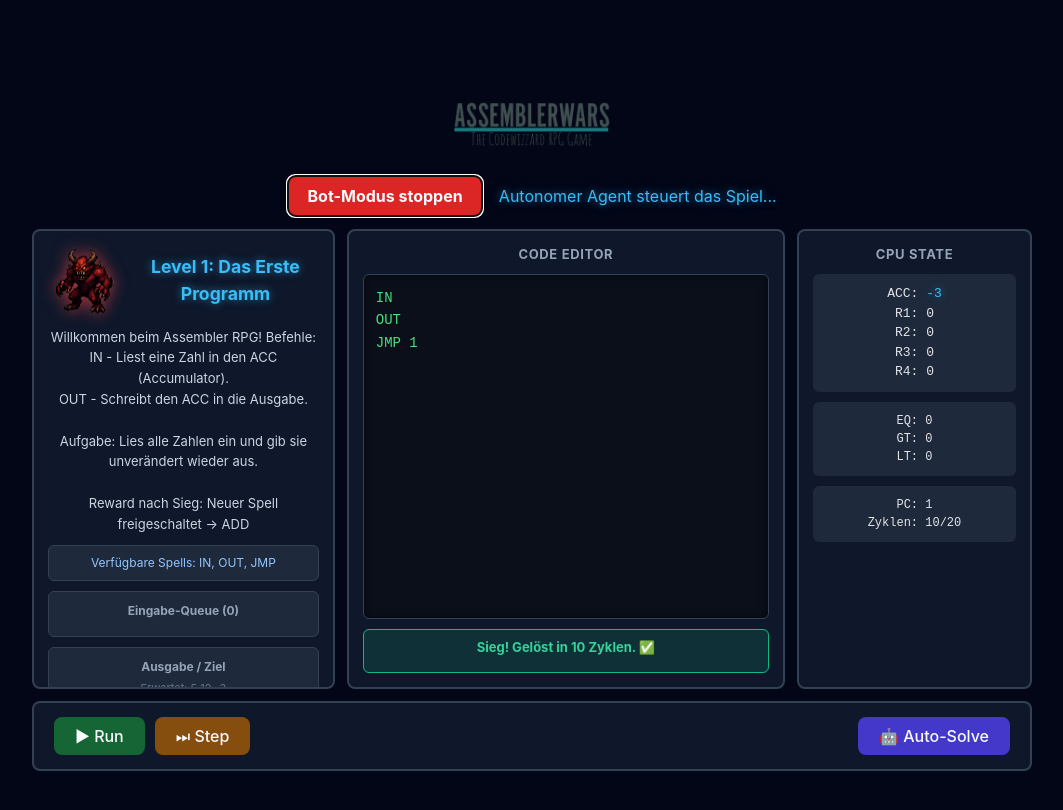
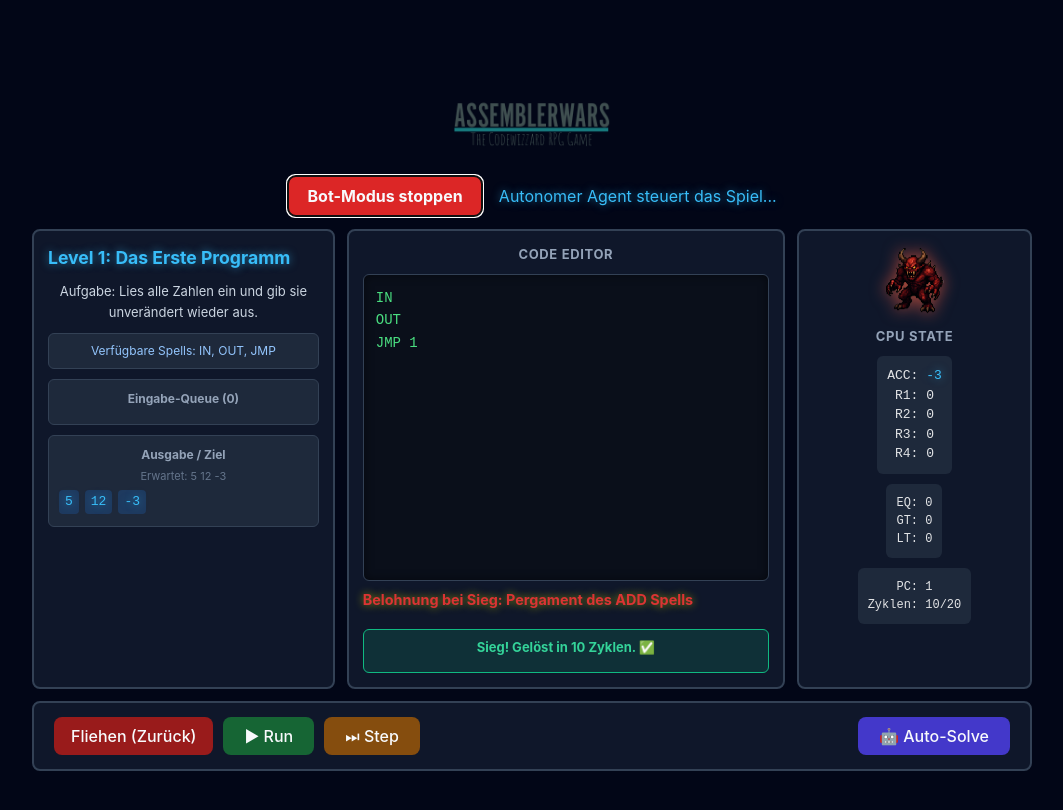
Before and after one commit to mommel/assemblergame, a React (Vite) app: page / in a window 1280 px wide. Both pictures are taken after a click on the button "🤖 Full Playthrough starten". Shown: the top 810 px of the page, without its empty margins (108-1171 px from the left). Built offline with nearby package versions, Linux system fonts and the light colour scheme.

Commit message:
mod: Bossfight layout

```diff
--- a/src/components/BattleIDE.jsx
+++ b/src/components/BattleIDE.jsx
@@ -135,20 +135,7 @@ export const BattleIDE = ({ level, onVictory, onFlee, autoPlay, levelIndex, unlo
           overflow: 'hidden',
           minWidth: 0,
         }}>
-          {/* Boss sprite */}
           <div style={{ display: 'flex', alignItems: 'center', gap: '12px' }}>
-            <img
-              src={bossImg}
-              alt="boss"
-              style={{
-                width: '72px', height: '72px',
-                objectFit: 'contain',
-                imageRendering: 'pixelated',
-                filter: 'drop-shadow(0 0 8px rgba(239,68,68,0.7))',
-                animation: 'bounce-boss 1.2s infinite',
-                flexShrink: 0,
-              }}
-            />
             <div>
               <h2 className="text-glow" style={{ margin: 0, fontSize: '1.1rem' }}>{level.name}</h2>
             </div>
@@ -182,10 +169,6 @@ export const BattleIDE = ({ level, onVictory, onFlee, autoPlay, levelIndex, unlo
               ))}
             </div>
           </div>
-
-          <button onClick={onFlee} style={{ marginTop: 'auto', background: '#991b1b', padding: '8px 16px' }}>
-            Fliehen (Zurück)
-          </button>
         </div>
 
         {/* === MIDDLE PANEL: Code Editor — fills height, textarea is flex:1 === */}
@@ -220,8 +203,11 @@ export const BattleIDE = ({ level, onVictory, onFlee, autoPlay, levelIndex, unlo
             onChange={(e) => setCode(e.target.value)}
             spellCheck={false}
           />
-
-          {/* Status message — always rendered to pre-reserve space, never causes layout shift */}
+          <div style={{ display: 'flex', alignItems: 'center', gap: '12px' }}>
+            <div>
+              <h2 className="text-glow-loot" style={{ margin: 0, fontSize: '0.9rem' }}>{level.grantsReward}</h2>
+            </div>
+          </div>
           <div style={{
               marginTop: '10px',
               minHeight: '44px',
@@ -243,6 +229,7 @@ export const BattleIDE = ({ level, onVictory, onFlee, autoPlay, levelIndex, unlo
         <div style={{
           flex: 0.75,
           display: 'flex',
+          alignItems: 'center',
           flexDirection: 'column',
           gap: '10px',
           background: '#0f172a',
@@ -251,6 +238,18 @@ export const BattleIDE = ({ level, onVictory, onFlee, autoPlay, levelIndex, unlo
           padding: '14px',
           overflow: 'hidden',
         }}>
+          <img
+              src={bossImg}
+              alt="boss"
+              style={{
+                width: '72px', height: '72px',
+                objectFit: 'contain',
+                imageRendering: 'pixelated',
+                filter: 'drop-shadow(0 0 8px rgba(239,68,68,0.7))',
+                animation: 'bounce-boss-fight 2.1s infinite',
+                flexShrink: 0,
+              }}
+            />
           <h3 style={{ margin: 0, fontSize: '13px', color: '#94a3b8', textTransform: 'uppercase', letterSpacing: '0.05em' }}>CPU State</h3>
           <div style={{ background: '#1e293b', borderRadius: '6px', padding: '10px', fontFamily: 'monospace', fontSize: '13px' }}>
             <div>ACC: <span className="text-glow">{gameState.registers.ACC}</span></div>
@@ -284,8 +283,13 @@ export const BattleIDE = ({ level, onVictory, onFlee, autoPlay, levelIndex, unlo
         boxSizing: 'border-box',
         alignItems: 'center',
       }}>
+         <button onClick={onFlee} style={{ marginTop: 'auto', background: '#991b1b', padding: '8px 16px' }}>
+            Fliehen (Zurück)
+          </button>
+
         <button id="run-btn" onClick={handleRun} style={{ background: '#166534', padding: '8px 20px' }}>▶ Run</button>
         <button onClick={handleStep} style={{ background: '#854d0e', padding: '8px 20px' }}>⏭ Step</button>
+
         <button onClick={handleAutoSolve} style={{ background: '#4338ca', padding: '8px 20px', marginLeft: 'auto' }}>🤖 Auto-Solve</button>
       </div>
 
@@ -294,6 +298,33 @@ export const BattleIDE = ({ level, onVictory, onFlee, autoPlay, levelIndex, unlo
           0%, 100% { transform: translateY(0); }
           50% { transform: translateY(-6px); }
         }
+        @keyframes bounce-boss-fight {
+            0%, 100% {
+              transform: translateX(0) translateY(0);
+              filter: drop-shadow(0 0 8px rgba(239, 68, 68, 0.7));
+            }
+            40% { transform: translateX(0) translateY(-4px); }
+            50% {
+              transform: translateX(-12px) translateY(2px);
+              filter: drop-shadow(0 0 8px rgba(241, 228, 41, 0.7));
+            }
+            51% {
+              filter: drop-shadow(0 0 4px rgba(231, 97, 8, 0.97));
+            }
+            52% {
+              filter: drop-shadow(0 0 2px rgba(231, 23, 8, 0.7));
+            }
+            60% { transform: translateX(4px) translateY(0); }
+            70% {
+              transform: translateX(-2px) translateY(0);
+              filter: drop-shadow(0 0 2px rgba(239, 68, 68, 0.7));
+            }
+            80% {
+              transform: translateX(-4px) translateY(0);
+              filter: drop-shadow(0 0 8px rgba(231, 23, 8, 0.7));
+            }
+            90% { transform: translateX(5px) translateY(0); }
+        }
       `}</style>
     </div>
   );
--- a/src/engine/levels.js
+++ b/src/engine/levels.js
@@ -4,7 +4,7 @@ const baseLevels = [
   {
     id: 1,
     name: "Level 1: Das Erste Programm",
-    description: "Willkommen beim Assembler RPG! Befehle:\nIN - Liest eine Zahl in den ACC (Accumulator).\nOUT - Schreibt den ACC in die Ausgabe.\n\nAufgabe: Lies alle Zahlen ein und gib sie unverändert wieder aus.",
+    description: "Aufgabe: Lies alle Zahlen ein und gib sie unverändert wieder aus.",
     inputs: [5, 12, -3],
     expectedOutputs: [5, 12, -3],
     maxCycles: 20,
@@ -15,7 +15,7 @@ const baseLevels = [
   {
     id: 2,
     name: "Level 2: Arithmetik Plus",
-    description: "Befehle:\nADD x - Addiert x zum ACC.\n\nAufgabe: Lies Zahlen ein, addiere jeweils 5 dazu und gib sie aus.",
+    description: "Aufgabe: Lies Zahlen ein, addiere jeweils 5 dazu und gib sie aus.",
     inputs: [10, 0, -5],
     expectedOutputs: [15, 5, 0],
     maxCycles: 30,
@@ -26,7 +26,7 @@ const baseLevels = [
   {
     id: 3,
     name: "Level 3: Subtraktion",
-    description: "Befehle:\nSUB x - Subtrahiert x vom ACC.\n\nAufgabe: Lies jede Zahl, ziehe 3 davon ab und gib das Ergebnis aus.",
+    description: "Aufgabe: Lies jede Zahl, ziehe 3 davon ab und gib das Ergebnis aus.",
     inputs: [10, 3, 0],
     expectedOutputs: [7, 0, -3],
     maxCycles: 30,
@@ -37,7 +37,7 @@ const baseLevels = [
   {
     id: 4,
     name: "Level 4: Multiplikation mit 2",
-    description: "Es gibt keinen MUL-Befehl! Aber du kannst den ACC mit sich selbst addieren.\nNutze Register: MOV R1, ACC.\nDann ADD R1.\n\nAufgabe: Verdopple jede Eingabe.",
+    description: "Aufgabe: Verdopple jede Eingabe.",
     inputs: [5, 10, -2],
     expectedOutputs: [10, 20, -4],
     maxCycles: 40,
@@ -59,7 +59,7 @@ const baseLevels = [
   {
     id: 6,
     name: "Level 6: Bedingte Ausgabe (Zero)",
-    description: "Bedingungen:\nCMP x - Vergleicht ACC mit x.\nJEQ line - Springt zur Zeile, wenn ACC == x.\n\nAufgabe: Wenn die Eingabe 0 ist, gib 1 aus. Ansonsten gib 0 aus.",
+    description: "Aufgabe: Wenn die Eingabe 0 ist, gib 1 aus. Ansonsten gib 0 aus.",
     inputs: [0, 5, 0, -2, 0],
     expectedOutputs: [1, 0, 1, 0, 1],
     maxCycles: 100,
@@ -70,7 +70,7 @@ const baseLevels = [
   {
     id: 7,
     name: "Level 7: Positivitäts-Filter",
-    description: "Befehle:\nJGT line (Jump if Greater Than)\n\nAufgabe: Gib nur die positiven ( > 0 ) Zahlen aus. Wirf alle anderen weg.",
+    description: "Aufgabe: Gib nur die positiven ( > 0 ) Zahlen aus. Wirf alle anderen weg.",
     inputs: [5, -2, 0, 10, -5],
     expectedOutputs: [5, 10],
     maxCycles: 50,
@@ -81,7 +81,7 @@ const baseLevels = [
   {
     id: 8,
     name: "Level 8: Negative Filter",
-    description: "Befehle:\nJLT line (Jump if Less Than)\n\nAufgabe: Gib nur die rein negativen ( < 0 ) Zahlen aus.",
+    description: "Aufgabe: Gib nur die rein negativen ( < 0 ) Zahlen aus.",
     inputs: [3, -4, 0, -1, 5],
     expectedOutputs: [-4, -1],
     maxCycles: 50,
@@ -342,7 +342,7 @@ export const levels = baseLevels.map((level) => {
   if (!spellPlan) return level;
 
   const rewardLine = spellPlan.grantedAfterWin
-    ? `\n\nReward nach Sieg: Neuer Spell freigeschaltet → ${spellPlan.grantedAfterWin}`
+    ? `\n\nBelohnung bei Sieg: Pergament des ${spellPlan.grantedAfterWin} Spells`
     : '';
 
   return {
@@ -350,6 +350,7 @@ export const levels = baseLevels.map((level) => {
     requiredInstructions: spellPlan.required,
     unlockedInstructions: spellPlan.unlockedBeforeFight,
     rewardInstruction: spellPlan.grantedAfterWin,
-    description: `${level.description}${rewardLine}`,
+    description: `${level.description}`,
+    grantsReward: `${rewardLine}`,
   };
 });
--- a/src/index.css
+++ b/src/index.css
@@ -74,6 +74,12 @@ button:focus-visible {
 .text-glow {
   text-shadow: 0 0 8px rgba(56, 189, 248, 0.6);
   color: #38bdf8;
+}
+.text-glow-loot {
+  padding-top: 0.5rem;
+  padding-bottom: 0.5rem;
+  text-shadow: 0 0 8px rgba(157, 160, 11, 0.911);
+  color: #db3434;
 }
 .text-glow-success {
   text-shadow: 0 0 8px rgba(74, 222, 128, 0.6);
```
